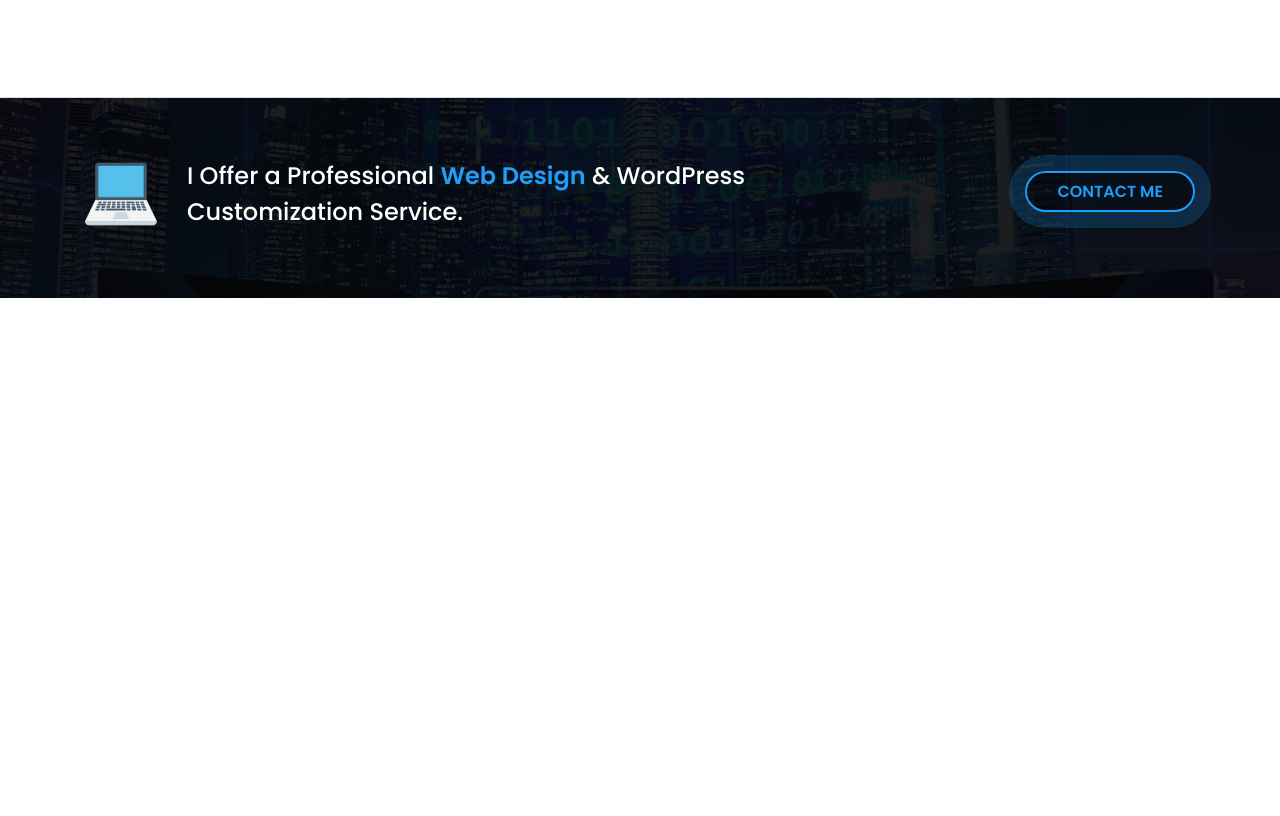
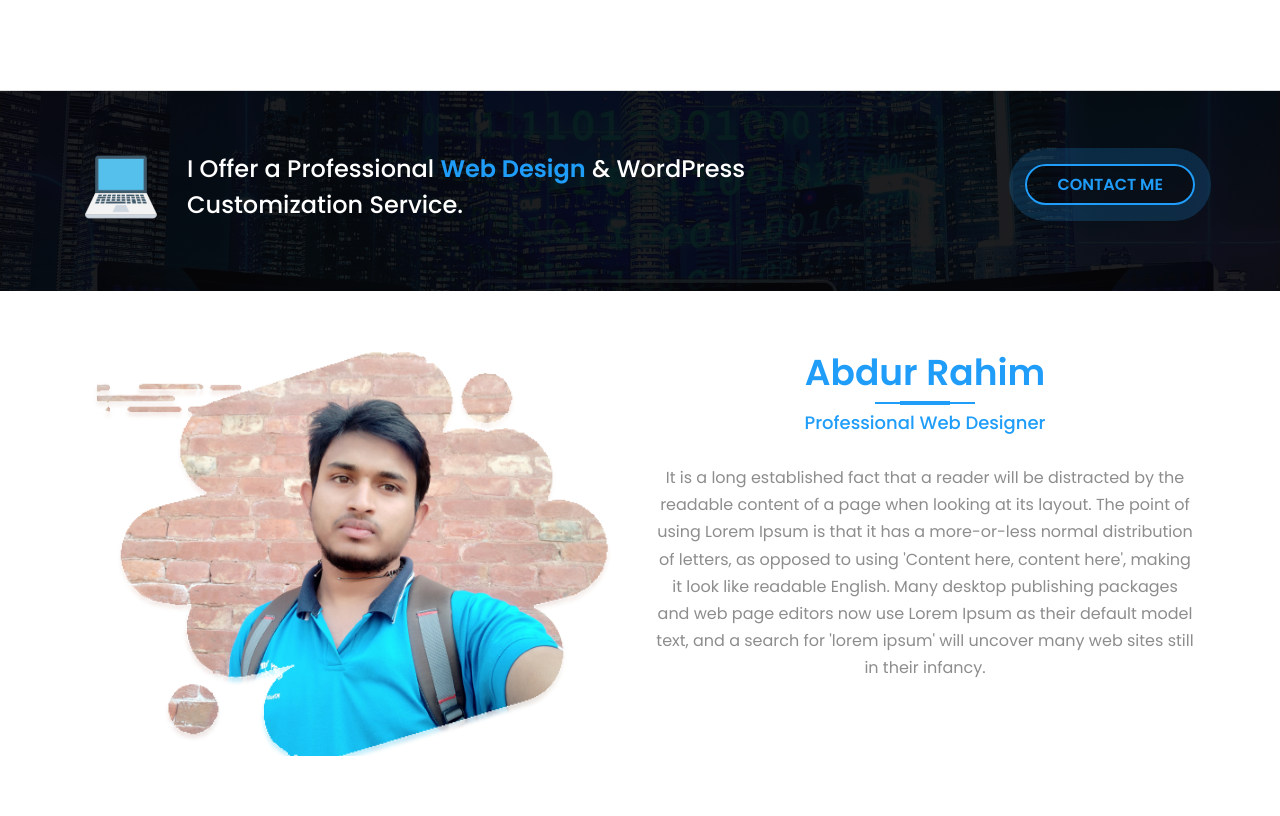
Before and after one commit to abdurrahim5g/course, a plain HTML site: page index.html in a window 1280 px wide. Shown: the part 693-1509 px from the top of the page. Before the commit the page ends 991 px from the top, so only its background shows below. Drawn offline with Linux system fonts and the light colour scheme.

Commit message:
About area dome

```diff
--- a/index.html
+++ b/index.html
@@ -193,6 +193,37 @@
       </div>
     </section>
     <!-- call-to-action end -->
+
+    <section class="acout-area">
+      <div class="container">
+        <div class="row">
+          <div class="col-lg-6">
+            <div class="about-image">
+              <img src="assets/images/a-rahim.jpg" alt="Abdur Rahim" />
+            </div>
+          </div>
+          <div class="col-lg-6">
+            <div class="about-content">
+              <div class="sectin-title">
+                <h3>Abdur Rahim</h3>
+                <h4>Professional Web Designer</h4>
+              </div>
+              <p>
+                It is a long established fact that a reader will be distracted
+                by the readable content of a page when looking at its layout.
+                The point of using Lorem Ipsum is that it has a more-or-less
+                normal distribution of letters, as opposed to using 'Content
+                here, content here', making it look like readable English. Many
+                desktop publishing packages and web page editors now use Lorem
+                Ipsum as their default model text, and a search for 'lorem
+                ipsum' will uncover many web sites still in their infancy.
+              </p>
+            </div>
+          </div>
+        </div>
+      </div>
+    </section>
+    <!-- about area end -->
     <script src="assets/js/jquery-3.5.1.min.js"></script>
     <script src="assets/js/app.js"></script>
   </body>
--- a/style.css
+++ b/style.css
@@ -12,6 +12,10 @@ body {
 
 a {
   text-decoration: none !important;
+}
+
+img {
+  max-width: 100%;
 }
 /* default css start =======
 ======================================================================== */
@@ -145,9 +149,6 @@ section.hero-area {
   padding: 100px 0;
 }
 
-.hero-content {
-}
-
 .hero-content h5 {
   font-size: 18px;
   color: #1f9df9;
@@ -167,9 +168,6 @@ section.hero-area {
 
 .hero-content span#text-animation {
   color: #110070;
-}
-
-.hero-content p {
 }
 
 .hero-social {
@@ -245,3 +243,64 @@ section.call-to-action::before {
   display: inline-block;
 }
 /* Call to action area style */
+
+section.acout-area {
+  padding: 60px 0;
+}
+
+.about-image {
+  position: relative;
+}
+
+.about-content {
+  text-align: center;
+}
+
+.sectin-title h3 {
+  position: relative;
+  color: #1f9df9;
+  font-size: 36px;
+  font-weight: 600;
+  padding: 0 0 10px;
+  text-align: center;
+}
+
+.about-image::before {
+  content: "";
+  position: absolute;
+  width: 100%;
+  height: 100%;
+  background: url("assets/images/shadow.png") no-repeat center / cover;
+  left: 0;
+  top: 0;
+  mix-blend-mode: screen;
+}
+
+.sectin-title h3::before,
+.sectin-title h3::after {
+  content: "";
+  position: absolute;
+  width: 100px;
+  height: 2px;
+  background: #1f9df9;
+  left: 50%;
+  bottom: 0;
+  transform: translateX(-50%);
+}
+
+.sectin-title h3::before {
+  height: 4px;
+  width: 50px;
+  bottom: -1px;
+}
+
+.sectin-title h4 {
+  text-align: center;
+  font-size: 18px;
+  color: #1f9df9;
+}
+
+.sectin-title {
+  margin-bottom: 30px;
+}
+/* About area style */
```
Also changed, not shown: assets/images/a-rahim.jpg (added), assets/images/shadow.png (added), 1 other file.
